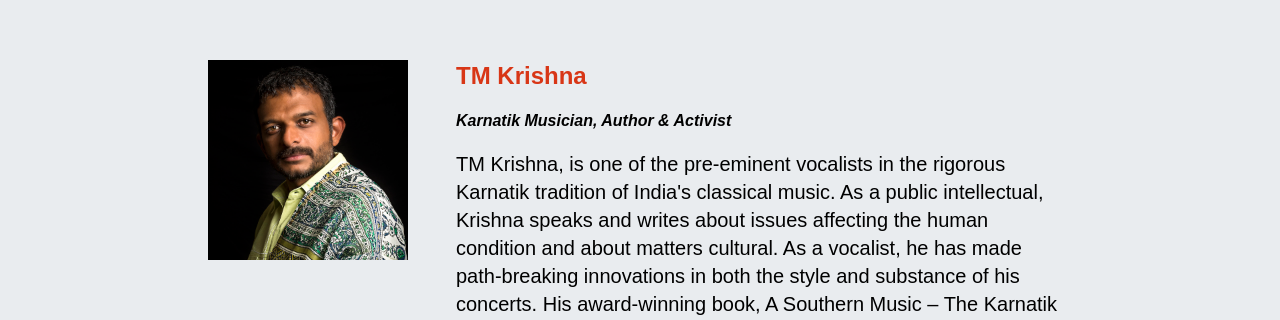
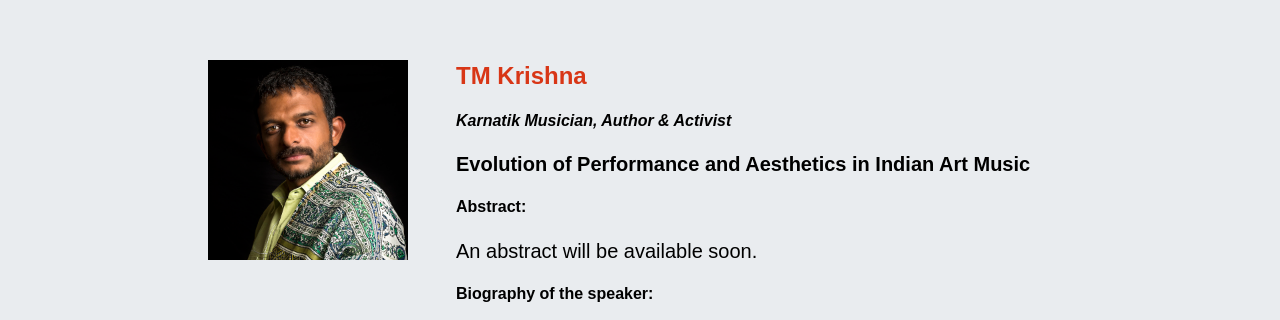
Before and after one commit to ismir2022/ismir2022.github.io, a Gatsby site: page /program/keynotes in a window 1280 px wide. Shown: the part 409-729 px from the top of the page. Built offline with nearby package versions, Linux system fonts and the light colour scheme; Gatsby itself is replaced by a stand-in of ours.

Commit message:
Adding keynote title for TM Krishna

```diff
--- a/src/components/keynote.js
+++ b/src/components/keynote.js
@@ -29,6 +29,20 @@ const Keynote = () => {
           <p className="font-bold italic">
             Karnatik Musician, Author & Activist
           </p>
+          <p className="text-xl font-bold">
+           Evolution of Performance and Aesthetics in Indian Art Music
+          </p>
+          <p className="font-bold">
+           Abstract:
+          </p>
+          <p className="text-lg md:text-xl text-left">
+            An abstract will be available soon.
+          </p>
+
+          <p className="font-bold">
+           Biography of the speaker:
+          </p>
+
           <p className="text-lg md:text-xl text-left">
             TM Krishna, is one of the pre-eminent vocalists in the rigorous Karnatik tradition
             of India's classical music. As a public intellectual, Krishna speaks and writes
@@ -41,9 +55,7 @@ about issues affecting the human condition and about matters cultural. As a voca
   the wider universe of the Arts. In 2016, TM Krishna received the prestigious Ramon Magsaysay Award
   in recognition of "his forceful commitment as artist and advocate to art’s power to heal India’s deep social divisions".
           </p>
-          <p className="text-lg md:text-xl text-left">
-            The title and an abstract of the keynote will be added soon.
-          </p>
+
         </div>
       </div>
       <div className="md:grid md:grid-col-4 md:space-x-12 md:space-y-0 space-y-5">
```
